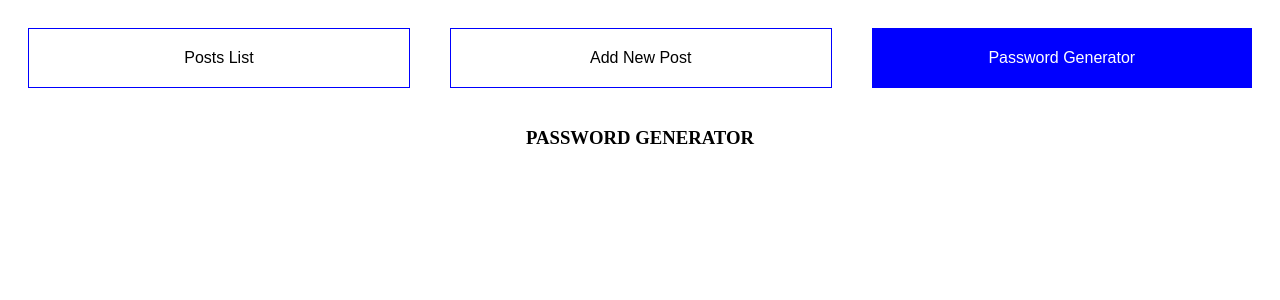
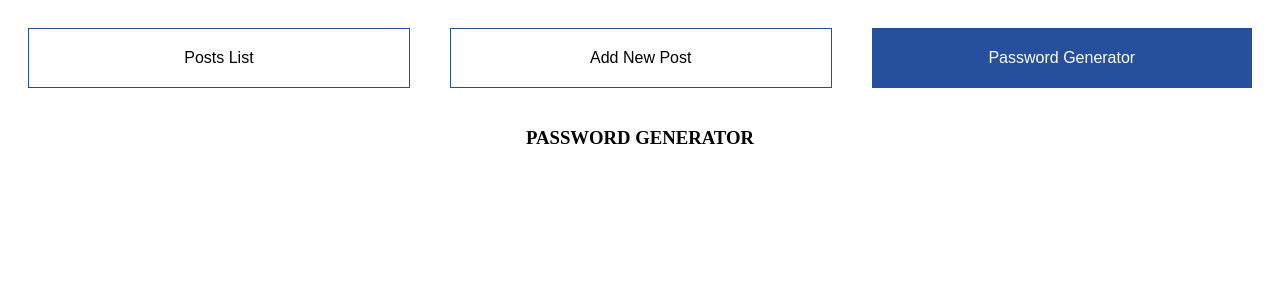
Before and after one commit to dodimoop/my-articles, a React (Create React App) app: page /password-generator in a window 1280 px wide. Shown: the top 300 px of the page. Built offline with nearby package versions, Linux system fonts and the light colour scheme.

Commit message:
Change color

```diff
--- a/src/components/headers.js
+++ b/src/components/headers.js
@@ -10,7 +10,7 @@ const useStyles = createUseStyles({
     justifyContent: 'center'
   },
   button: {
-    border: '1px solid blue',
+    border: '1px solid #264f9d',
     backgroundColor: '#ffffff',
     width: '100%',
     padding: 20,
@@ -24,7 +24,7 @@ const useStyles = createUseStyles({
   },
   menuActive: {
     border: 'none',
-    backgroundColor: 'blue',
+    backgroundColor: '#264f9d',
     color: 'white'
   }
 })
```
